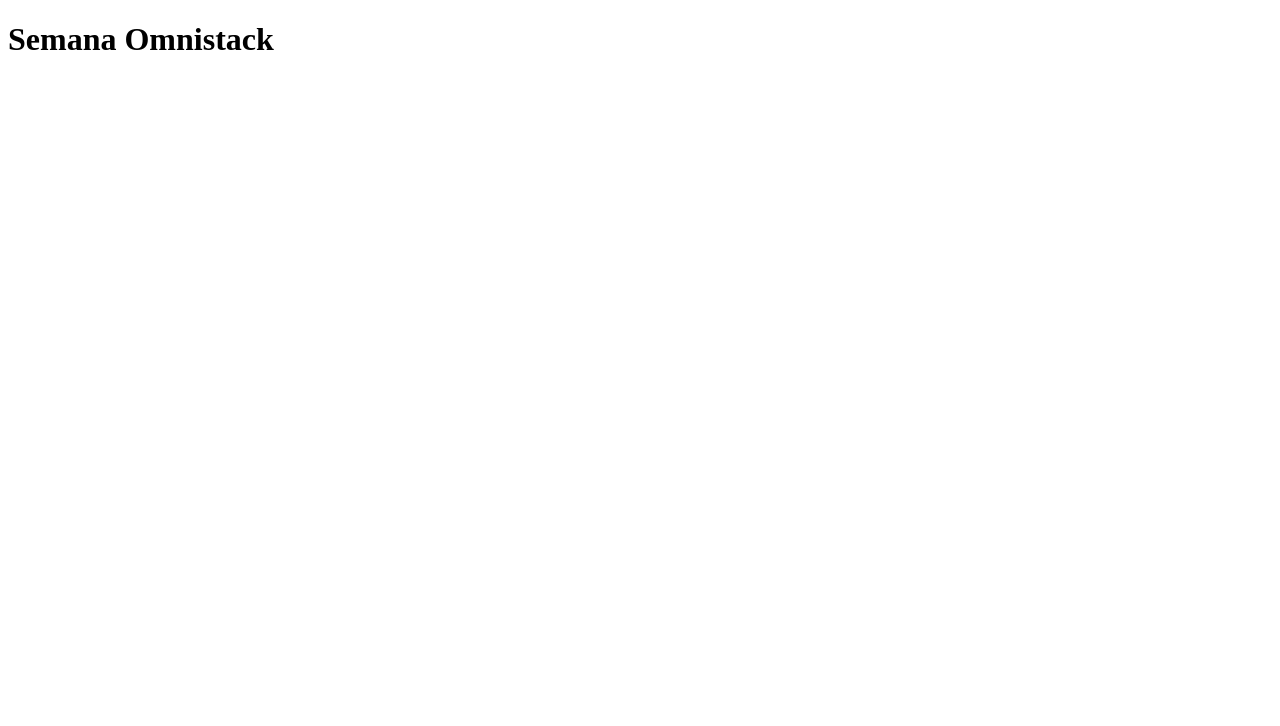
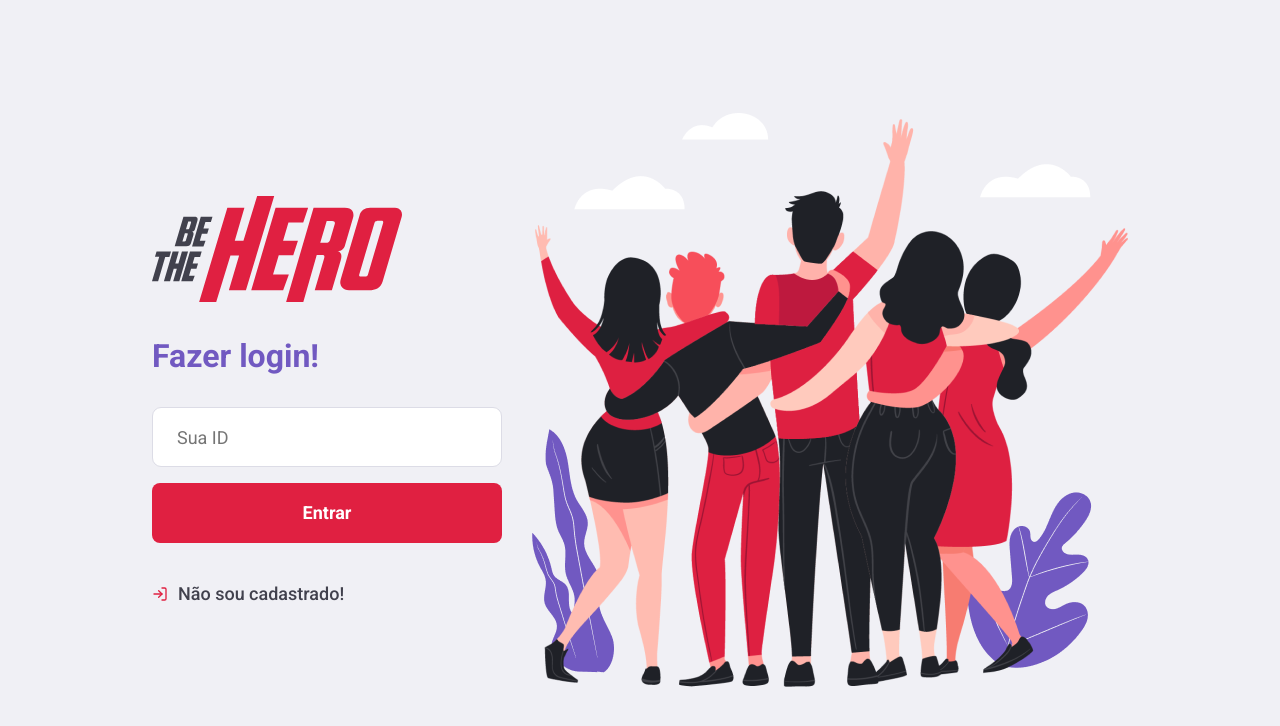
Before and after one commit to EduGomes18/behero, a React (Create React App) app in the folder frontend/: page / in a window 1280 px wide. Shown: the top 726 px of the page. Built offline with nearby package versions, Linux system fonts and the light colour scheme.

Commit message:
Finaliza tela de login

```diff
--- a/frontend/package.json
+++ b/frontend/package.json
@@ -8,7 +8,10 @@
     "@testing-library/user-event": "^7.1.2",
     "react": "^16.13.1",
     "react-dom": "^16.13.1",
-    "react-scripts": "3.4.1"
+    "react-icons": "^3.9.0",
+    "react-router-dom": "^5.1.2",
+    "react-scripts": "3.4.1",
+    "styled-components": "^5.0.1"
   },
   "scripts": {
     "start": "react-scripts start",
--- a/frontend/src/App.js
+++ b/frontend/src/App.js
@@ -1,8 +1,10 @@
 import React from "react";
-import Header from "./Components/Header";
+import "./Global.css";
+
+import Routes from "./Routes";
 
 function App() {
-  return <Header>Semana Omnistack</Header>;
+  return <Routes />;
 }
 
 export default App;
--- a/frontend/src/Components/Header.js
+++ /dev/null
@@ -1,9 +0,0 @@
-import React from "react";
-
-export default function Header(props) {
-  return (
-    <header>
-      <h1>{props.children}</h1>
-    </header>
-  );
-}
--- /dev/null
+++ b/frontend/src/Global.css
@@ -0,0 +1,54 @@
+@import url("https://fonts.googleapis.com/css?family=Roboto:400,500,700&display=swap");
+
+* {
+  margin: 0;
+  padding: 0;
+  outline: 0;
+  box-sizing: border-box;
+}
+
+body {
+  font: 400 14px Roboto, sans-serif;
+  background: #f0f0f5;
+  -webkit-font-smoothing: antialiased;
+}
+
+input,
+button,
+textarea {
+  font: 400 18px Roboto, sans-serif;
+}
+
+button {
+  cursor: pointer;
+}
+
+form input {
+  width: 100%;
+  height: 60px;
+  color: #333;
+  border: 1px solid #dcdce6;
+  border-radius: 9px;
+  padding: 0 24px;
+}
+
+.button {
+  width: 100%;
+  height: 60px;
+  background: #e02041;
+  border: 0;
+  border-radius: 8px;
+  color: #fff;
+  font-weight: 700;
+  margin-top: 16px;
+  display: inline-block;
+  text-align: center;
+  text-decoration: none;
+  font-size: 18px;
+  line-height: 60px;
+  transition: filter 0.2s;
+}
+
+.button:hover {
+  filter: brightness(90%);
+}
--- /dev/null
+++ b/frontend/src/Pages/Login/index.js
@@ -0,0 +1,29 @@
+import React from "react";
+import { Container, Icon, Title, Form, FormContainer, Link } from "./styles";
+
+import logoImg from "../../Assets/logo.svg";
+import heroesImg from "../../Assets/heroes.png";
+
+export default function Login() {
+  return (
+    <Container>
+      <FormContainer>
+        <img src={logoImg} alt="Be The Hero" />
+        <Form>
+          <Title>Fazer login!</Title>
+
+          <input placeholder="Sua ID" />
+          <button className="button" type="submit">
+            Entrar
+          </button>
+
+          <Link href="/register">
+            <Icon size={16} color="#e02041" />
+            Não sou cadastrado!
+          </Link>
+        </Form>
+      </FormContainer>
+      <img src={heroesImg} alt="Heroes" />
+    </Container>
+  );
+}
--- /dev/null
+++ b/frontend/src/Pages/Login/styles.js
@@ -0,0 +1,50 @@
+import styled from "styled-components";
+import { FiLogIn } from "react-icons/fi";
+
+export const Container = styled.div`
+  width: 100%;
+  max-width: 1120px;
+  height: 100vh;
+  margin: 0 auto;
+
+  display: flex;
+  align-items: center;
+  justify-content: center;
+`;
+
+export const FormContainer = styled.section`
+  width: 100%;
+  max-width: 350px;
+  margin-right: 30px;
+  flex-direction: column;
+`;
+
+export const Form = styled.form`
+  flex-direction: column;
+`;
+
+export const Link = styled.a`
+  display: flex;
+  align-items: center;
+  margin-top: 40px;
+  color: #41414d;
+  font-size: 18px;
+  text-decoration: none;
+  font-weight: 500;
+  transition: opacity 0.2s;
+
+  &:hover {
+    opacity: 0.8;
+  }
+`;
+
+export const Icon = styled(FiLogIn)`
+  margin-right: 10px;
+`;
+
+export const Title = styled.h1`
+  color: #7159c1;
+  font-size: 32px;
+  margin-top: 32px;
+  margin-bottom: 32px;
+`;
--- /dev/null
+++ b/frontend/src/Routes.js
@@ -0,0 +1,13 @@
+import React from "react";
+import { BrowserRouter, Route, Switch } from "react-router-dom";
+import Login from "./Pages/Login";
+
+export default function Routes() {
+  return (
+    <BrowserRouter>
+      <Switch>
+        <Route path="/" component={Login} />
+      </Switch>
+    </BrowserRouter>
+  );
+}
```
Also changed, not shown: frontend/src/Assets/heroes.png (added), frontend/src/Assets/logo.svg (added), frontend/src/Pages/Register/index.js (added), frontend/src/Pages/Register/styles.js (added).
